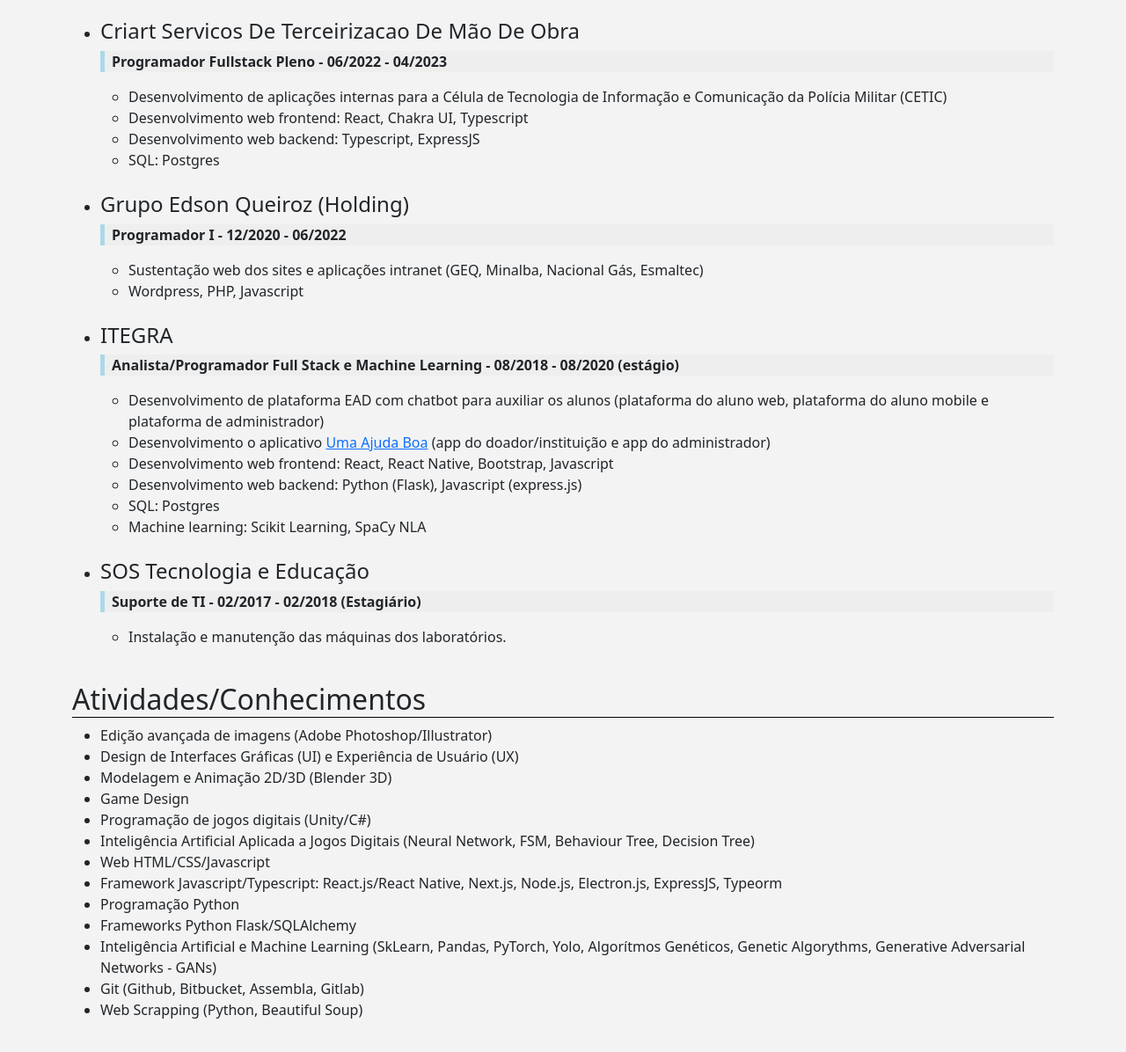
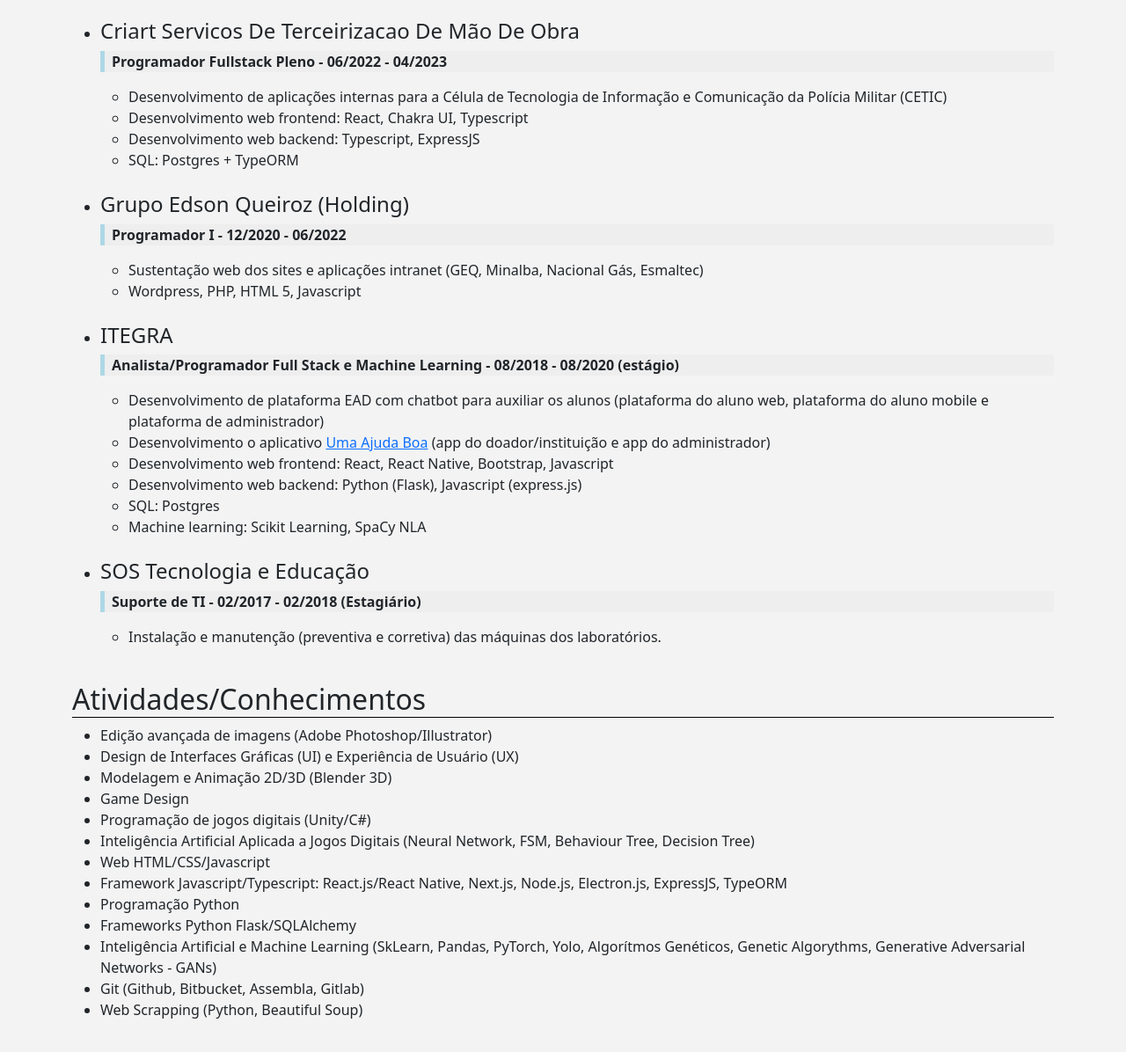
Before and after one commit to daniel-carlos/curriculo, a plain HTML site: page index.html in a window 1280 px wide. Shown: the part 830-2026 px from the top of the page at 88% size. Drawn offline with nearby package versions, Linux system fonts and the light colour scheme.

Commit message:
correções

```diff
--- a/index.html
+++ b/index.html
@@ -163,7 +163,7 @@
                   Desenvolvimento web frontend: React, Chakra UI, Typescript
                 </li>
                 <li>Desenvolvimento web backend: Typescript, ExpressJS</li>
-                <li>SQL: Postgres</li>
+                <li>SQL: Postgres + TypeORM</li>
               </ul>
             </li>
 
@@ -177,7 +177,7 @@
                   Sustentação web dos sites e aplicações intranet (GEQ, Minalba,
                   Nacional Gás, Esmaltec)
                 </li>
-                <li>Wordpress, PHP, Javascript</li>
+                <li>Wordpress, PHP, HTML 5, Javascript</li>
               </ul>
             </li>
 
@@ -220,7 +220,10 @@
                 Suporte de TI - 02/2017 - 02/2018 (Estagiário)
               </p>
               <ul>
-                <li>Instalação e manutenção das máquinas dos laboratórios.</li>
+                <li>
+                  Instalação e manutenção (preventiva e corretiva) das máquinas
+                  dos laboratórios.
+                </li>
               </ul>
             </li>
           </ul>
@@ -243,7 +246,7 @@
             <li>Web HTML/CSS/Javascript</li>
             <li>
               Framework Javascript/Typescript: React.js/React Native, Next.js,
-              Node.js, Electron.js, ExpressJS, Typeorm
+              Node.js, Electron.js, ExpressJS, TypeORM
             </li>
             <li>Programação Python</li>
             <li>Frameworks Python Flask/SQLAlchemy</li>
```
